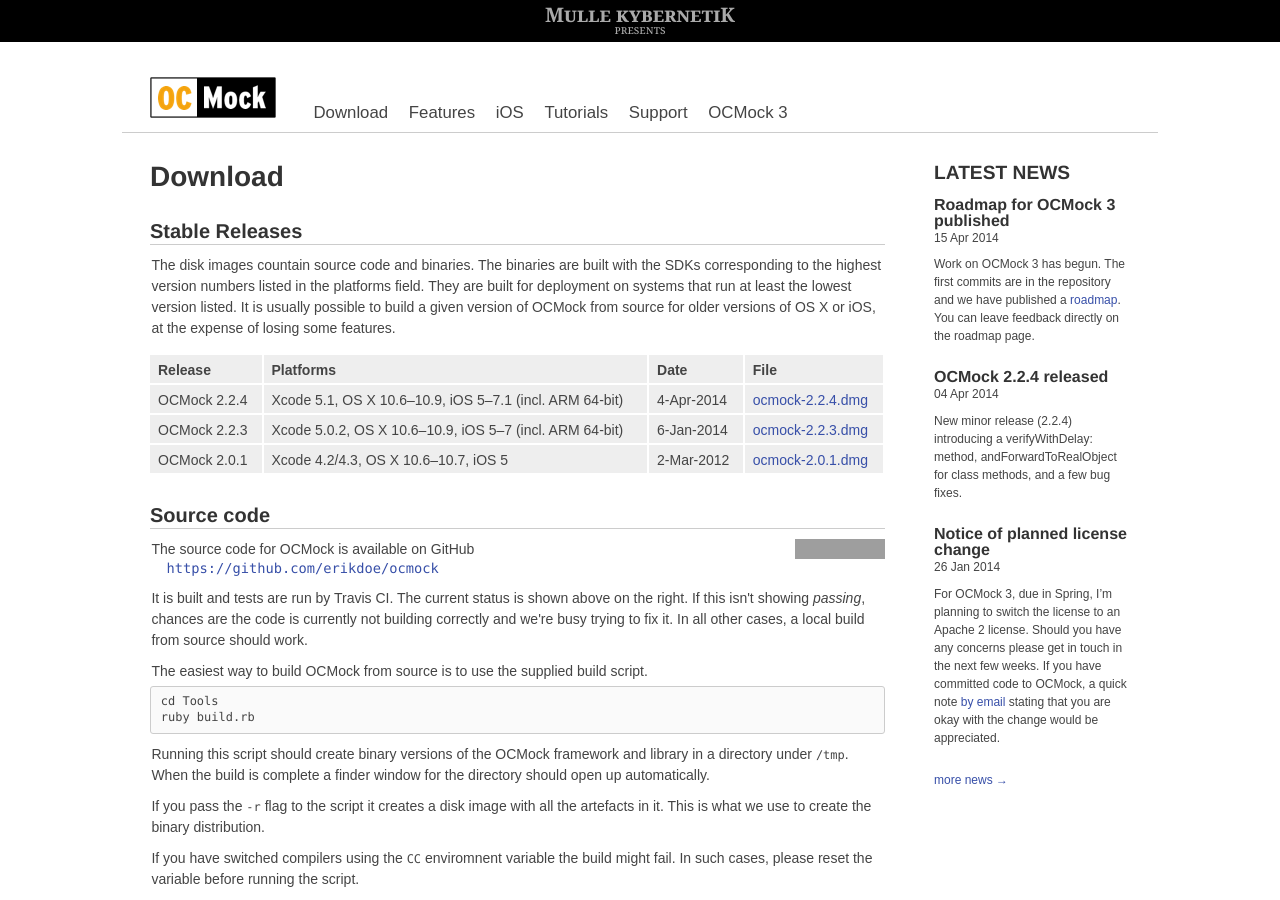
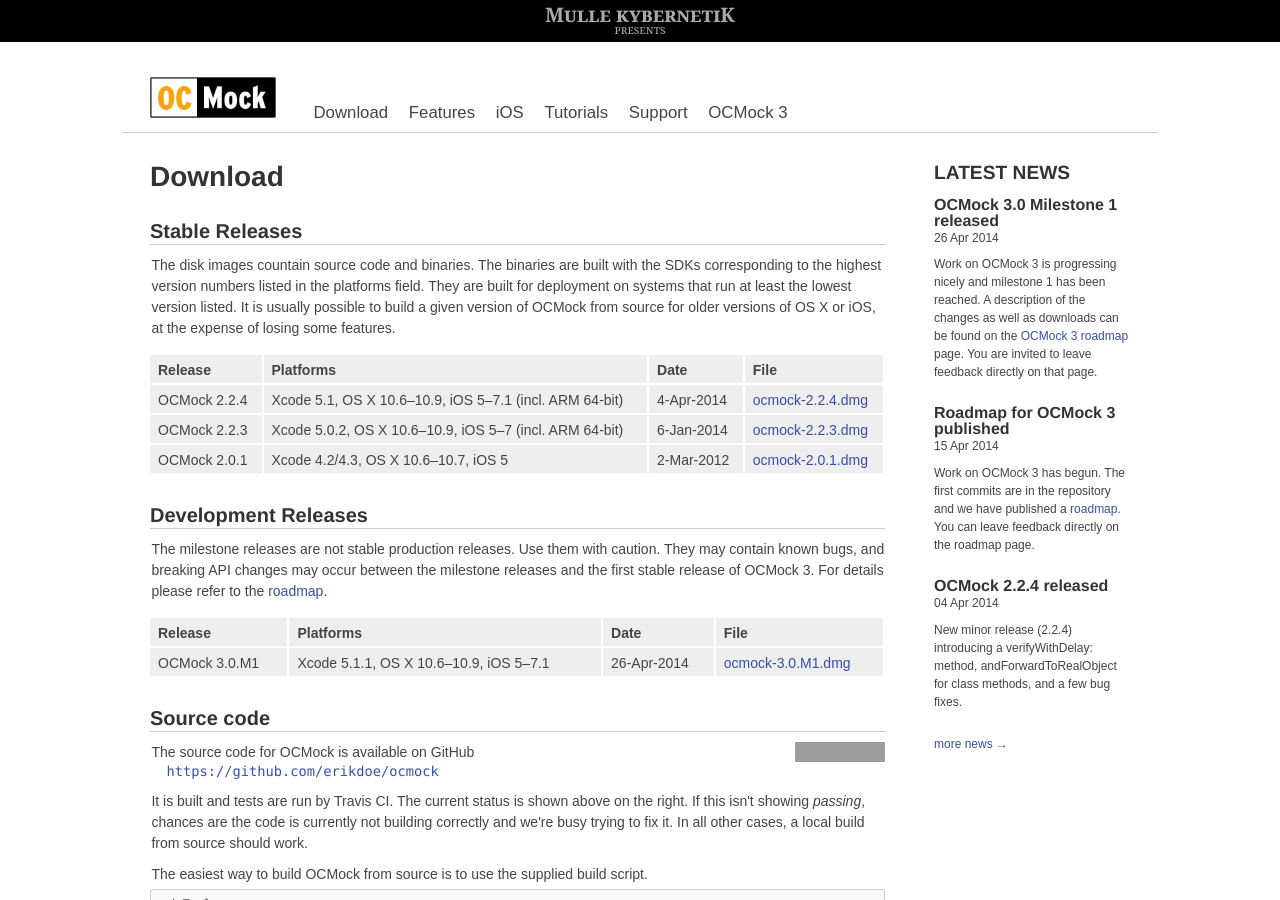
Before and after one commit to erikdoe/ocmock, a Jekyll site: the page built from download.html, in a window 1280 px wide and 900 px high. Built offline with Jekyll 4.4.1, drawn with Linux system fonts in a browser that asks for light colours; comment, search, counter and statistics services are not loaded; grey boxes are pictures that could not be loaded.

```diff
--- a/download.html
+++ b/download.html
@@ -39,6 +39,27 @@ published: true
 		<td><a href="{{ site.baseurl }}/downloads/ocmock-2.0.1.dmg">ocmock-2.0.1.dmg</a></td>
 	</tr>
 </table>
+
+<h2>
+	Development Releases
+</h2>
+<p>The milestone releases are not stable production releases. Use them with caution. They may contain known bugs, and breaking API changes may occur between the milestone releases and the first stable release of OCMock&nbsp;3. For details please refer to the <a href="/ocmock3">roadmap</a>.
+
+<table>
+	<tr>
+		<th>Release</th>
+		<th>Platforms</th>
+		<th>Date</th>
+		<th>File</th>
+	</tr>
+	<tr>
+		<td>OCMock 3.0.M1</td>
+		<td>Xcode 5.1.1, OS X 10.6&ndash;10.9, iOS 5&ndash;7.1</td>
+		<td>26-Apr-2014</td>
+		<td><a href="{{ site.baseurl }}/downloads/ocmock-3.0.M1.dmg">ocmock-3.0.M1.dmg</a></td>
+	</tr>
+</table>
+
 <h2>
 	Source code
 </h2>
--- a/ocmock3.html
+++ b/ocmock3.html
@@ -21,9 +21,24 @@ comments: true
 
 <h2>Download</h2>
 
-<p>When milestone 1 is reached a binary download will be made available here. In the meantime you can track changes in the <a href="https://github.com/erikdoe/ocmock">Github repository</a>.
+<p>The milestone releases are not stable production releases. Use them with caution. They may contain known bugs, and breaking API changes may occur between the milestone releases and the first stable release of OCMock&nbsp;3.
 
-<p>The milestone releases are not stable production releases. Use them with caution. They may contain known bugs, and breaking API changes may occur between the milestone releases and the first stable release of OCMock&nbsp;3.
+<table>
+	<tr>
+		<th>Release</th>
+		<th>Platforms</th>
+		<th>Date</th>
+		<th>File</th>
+	</tr>
+	<tr>
+		<td>OCMock 3.0.M1</td>
+		<td>Xcode 5.1.1, OS X 10.6&ndash;10.9, iOS 5&ndash;7.1</td>
+		<td>26-Apr-2014</td>
+		<td><a href="{{ site.baseurl }}/downloads/ocmock-3.0.M1.dmg">ocmock-3.0.M1.dmg</a></td>
+	</tr>
+</table>
+
+<p>Source code is available in the <a href="https://github.com/erikdoe/ocmock">Github repository</a>.
 
 
 <h2>Feedback</h2>
@@ -75,13 +90,17 @@ id partial = [OCMockObject partialMockForObject:anObject];
 
 <p>Creating stubs and expectations:
 <ul>
-	<li><b>OCMStub(invocation)</b>: creates a stub for the invocation
-  <li><b>OCMExpect(invocation)</b>: creates an expectation for the invocation
+	<li><b>OCMStub(invocation)</b>: creates a stub for a class or instance method invocation
+  <li><b>OCMExpect(invocation)</b>: creates an expectation for a class or instance method invocation
+	<li><b>OCMStub(ClassMethod(invocation))</b>: creates a stub for the class method invocation
+  <li><b>OCMExpect(ClassMethod(invocation))</b>: creates an expectation for the class method invocation
 </ul>
+
+<p>The use of <b>ClassMethod</b> is only necessary if a class contains a class and instance method with the same name and the class method is to be mocked. In all other cases OCMock can determine automatically whether a class or instance method is targeted.
 
 <p>Setting up stubs and expectations:
 <ul>
-	<li><b>andReturn(anObject)</b>: tells a stub/expecation to return an object
+	<li><b>andReturn(something)</b>: tells a stub/expecation to return an object or a value
   <li><b>andPost(aNotification)</b>: posts a notification
   <li><b>andThrow(anException)</b>: throws an exception
   <li><b>andCall(anObject, aSelector)</b>: calls a selector on an object
```
Also changed, not shown: _posts/2014-04-26-ocmock-3-milestone-1-released.markdown (added, +10 -0 lines).
